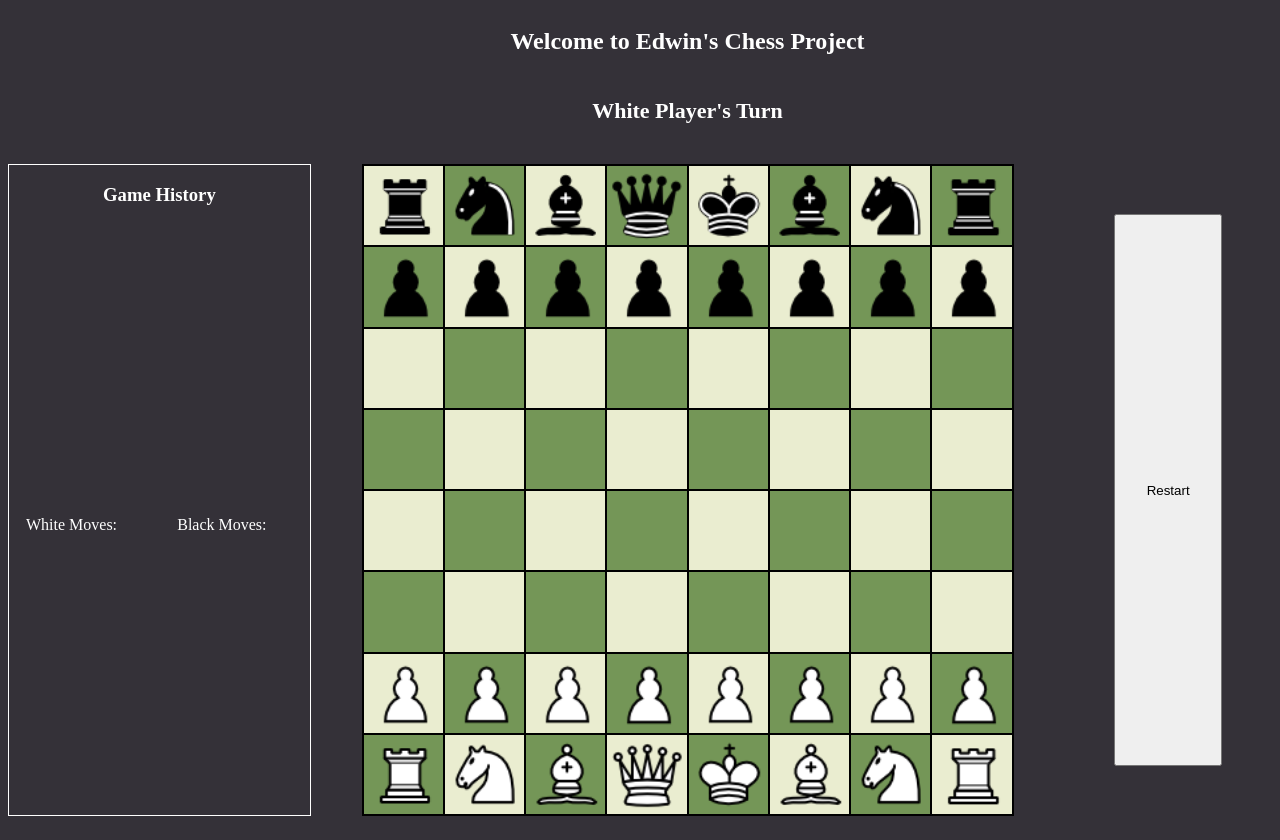
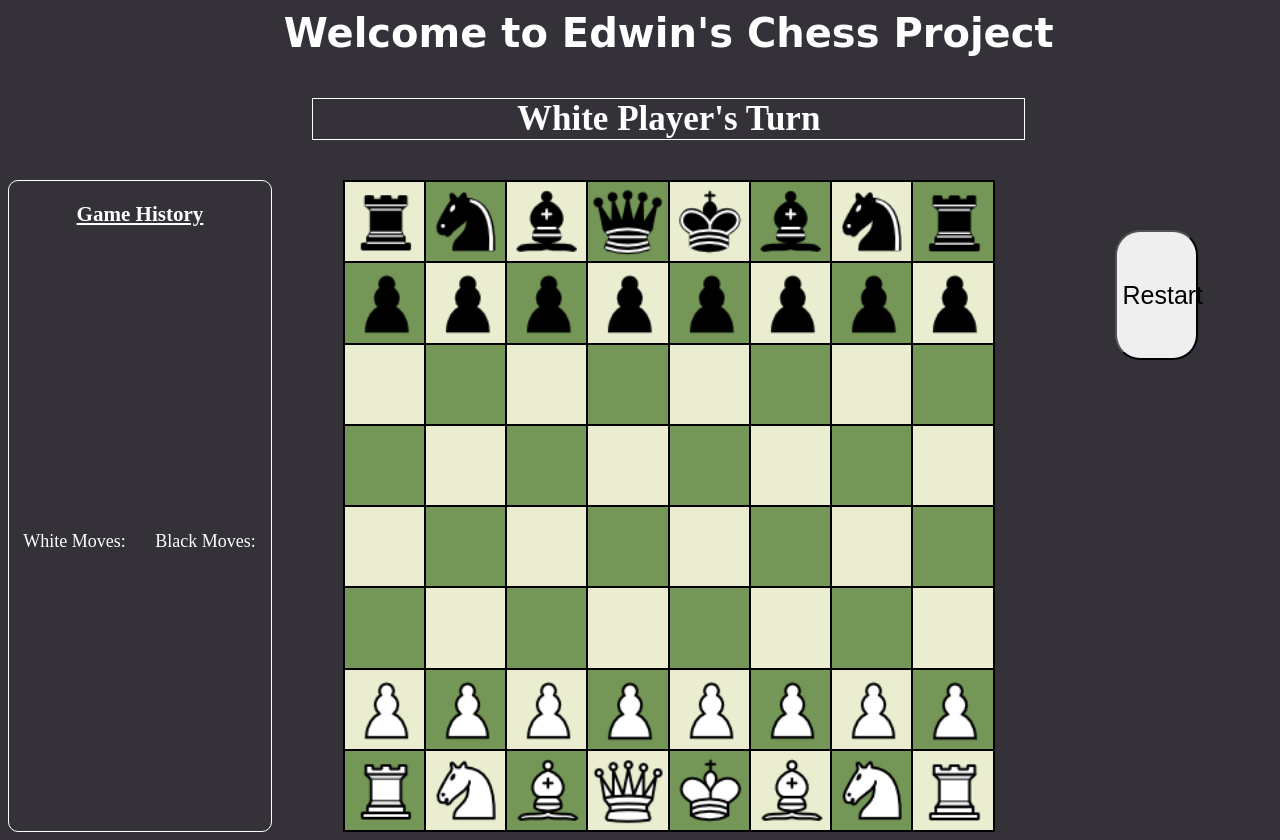
Before and after one commit to EdwinHawkYu/Chess, a plain HTML site: page index.html in a window 1280 px wide. Drawn offline with Linux system fonts and the light colour scheme.

Commit message:
Updated CSS layout to nav and button. Updated future improvments in README

```diff
--- a/css/main.css
+++ b/css/main.css
@@ -21,12 +21,13 @@ nav{
     grid-column: 1/2;
     color: white;
     border: 1px solid white;
+    border-radius: 10px;
     text-align: center;
+    font-size: 18px;
 }
 
 #game-history > h3{
     grid-column: 1/3;
-
 }
 
 #white-moves{
@@ -36,6 +37,7 @@ nav{
     hyphens: auto;
     text-align: center;
     align-content: center;
+    margin: auto;
 }
 #black-moves{
     width: 125px;
@@ -44,17 +46,27 @@ nav{
     hyphens: auto;
     text-align: center;
     align-content: center;
+    margin: auto;
 }
 
 h1{
     color: white;
+    font-size: 40px;
+    font-family: 'Poiret One', cursive;
+    margin: auto;
 }
+
 h2{
     color: white;
-    font-size: 22px;
+    font-size: 35px;
     margin: 40px;
     grid-column-start: 2;
     grid-column-end: 4;
+    border: 1px solid white;
+}
+
+h3{
+    text-decoration: underline;
 }
 
 #board{
@@ -82,7 +94,11 @@ h2{
 }
 
 button{
+    width: 40%;
+    height: 20%;
     margin: 50px;
     padding: 5px 5px;
+    font-size: 25px;
     grid-column-start: 4;
+    border-radius: 25px;
 }
--- a/js/main.js
+++ b/js/main.js
@@ -1,4 +1,3 @@
-console.log("Connected!");
 //////Global Variables/////
 //Letter to number Index
 let chessboard = document.getElementById("board");
@@ -53,8 +52,6 @@ function checkerBoard(i,j){
 //////Event Listeners////
 chessboard.addEventListener("click", movePiece);
 restartBtn.addEventListener("click", restart);
-// chessboard.addEventListener("mouseover", mouseOver);
-// chessboard.addEventListener("mouseout", mouseOut);
 
 //////Functions/////
 
@@ -467,7 +464,6 @@ function rookMovement(pos) {
     }
     rookPositions.push(newid);
   }
-  // console.log(rookPositions) //Logs all possible positions in a single array
   return rookPositions;
 }
 
@@ -532,9 +528,6 @@ function movePiece(e) {
   let piecePos = e.target.id;
   let illegalPos;
 
-  console.log(e.target);
-  console.dir(e.target);
-
   //Case 1 - First click on a piece
   //Updates trigger variable
   if (activeCell === false && piece != "" && pClass.contains(playerColor)) {
@@ -573,8 +566,6 @@ function movePiece(e) {
       document.getElementById(activePiecePos).style.backgroundImage = "";
       document.getElementById(activePiecePos).classList.remove("active", "Black", "White");
       clearHighlights(legalMoves);
-      console.log('Huh :'+piecePos)
-      console.log('Piece :'+activePieceText)
       promotePawn(piecePos,activePieceText)
       activePieceText = "";
       activePiecePos = "";
@@ -823,15 +814,7 @@ function checkForPieces(arr, pClass) {
       newPos.push(pos);
     }
   });
-  console.log("These are the new positions: " + newPos);
   return newPos;
-}
-
-function mouseOver(e){
-  document.getElementById(e.target.id).style.backgroundColor = '#f7f565';
-}
-function mouseOut(e){
-  setColors();
 }
 
 ////Special Functions////
@@ -840,9 +823,7 @@ function promotePawn(pos,piece){
   let arr = pos.split("");
   // let curX = letterNumIdx.indexOf(arr[0]);
   let curY = parseInt(arr[1]);
-  console.log('Pawn Y: '+curY);
   if(piece === 'Pawn' && (curY === 8 || curY === 1)){
-    console.log('QUEEEEEEN')
     document.getElementById(pos).dataset.name = 'Queen';
   }
 }
@@ -876,6 +857,7 @@ function restart(){
   setBoard();
   addImage();
   document.querySelector('h2').innerText = playerColor+" Player's Turn"; //Update player turn
+  updateHistory(whiteMoves,blackMoves);
   setColors();
 }
 
@@ -910,28 +892,3 @@ function checkmate(){
     chessboard.removeEventListener("click", movePiece);
   }
 }
-
-
-// //King-Rook Castle
-// function castleKingSide(kingPos,rookPos){
-//   //Check if king
-
-// }
-
-// function castleQueenSide(){
-
-// }
-
-
-// //Undo previous move (limited to 1 move)
-// /////Currently Not in Use//////
-// function undo(lastActiveId, lastActiveName, lastActiveClass, lastTargetId, lastTargetName, lastTargetClass){
-
-//   //Piece Moved
-//   document.getElementById(lastActiveId).dataset.name = lastActiveName;
-//   document.getElementById(lastActiveId).className = lastActiveClass;
-//   //Location of piece moved/taken
-//   document.getElementById(lastTargetId).dataset.name = lastTargetName;
-//   document.getElementById(lastTargetId).className = lastTargetClass;
-
-// }
```
Also changed, not shown: 1 other file.
